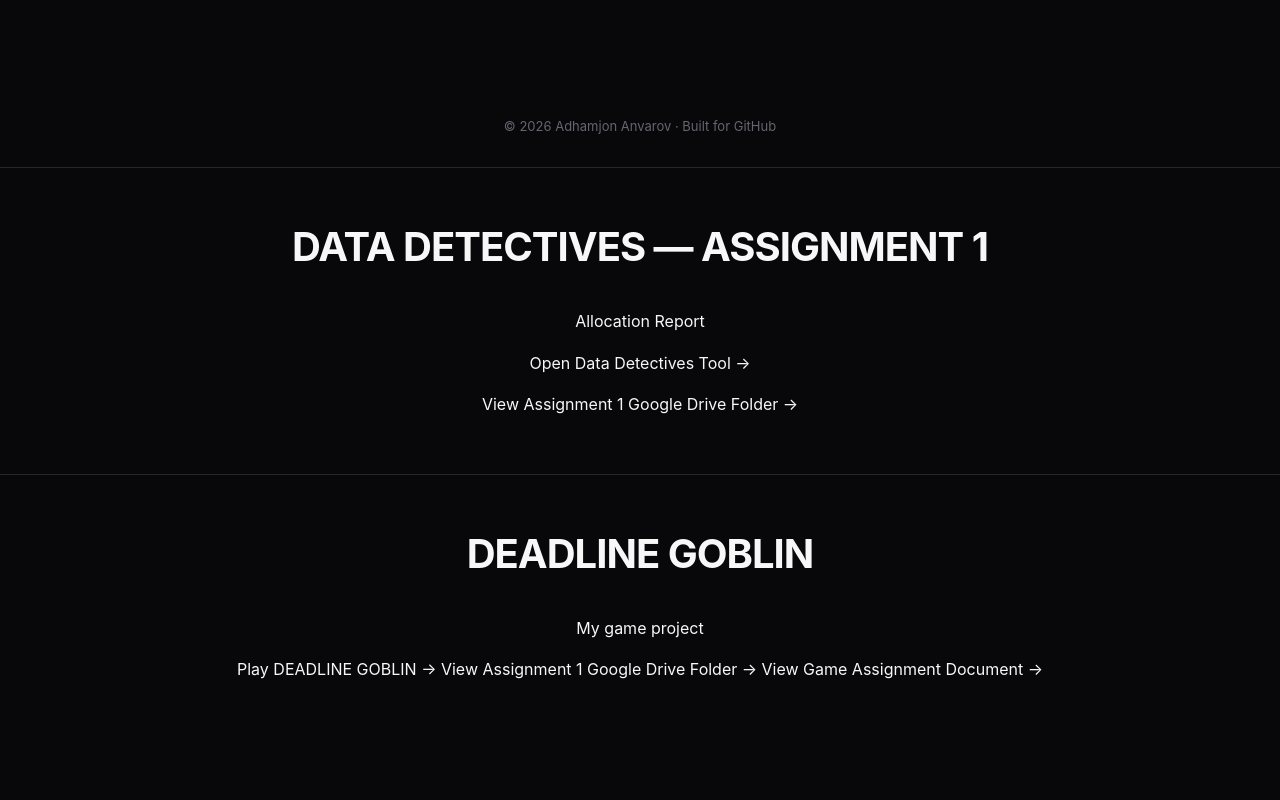
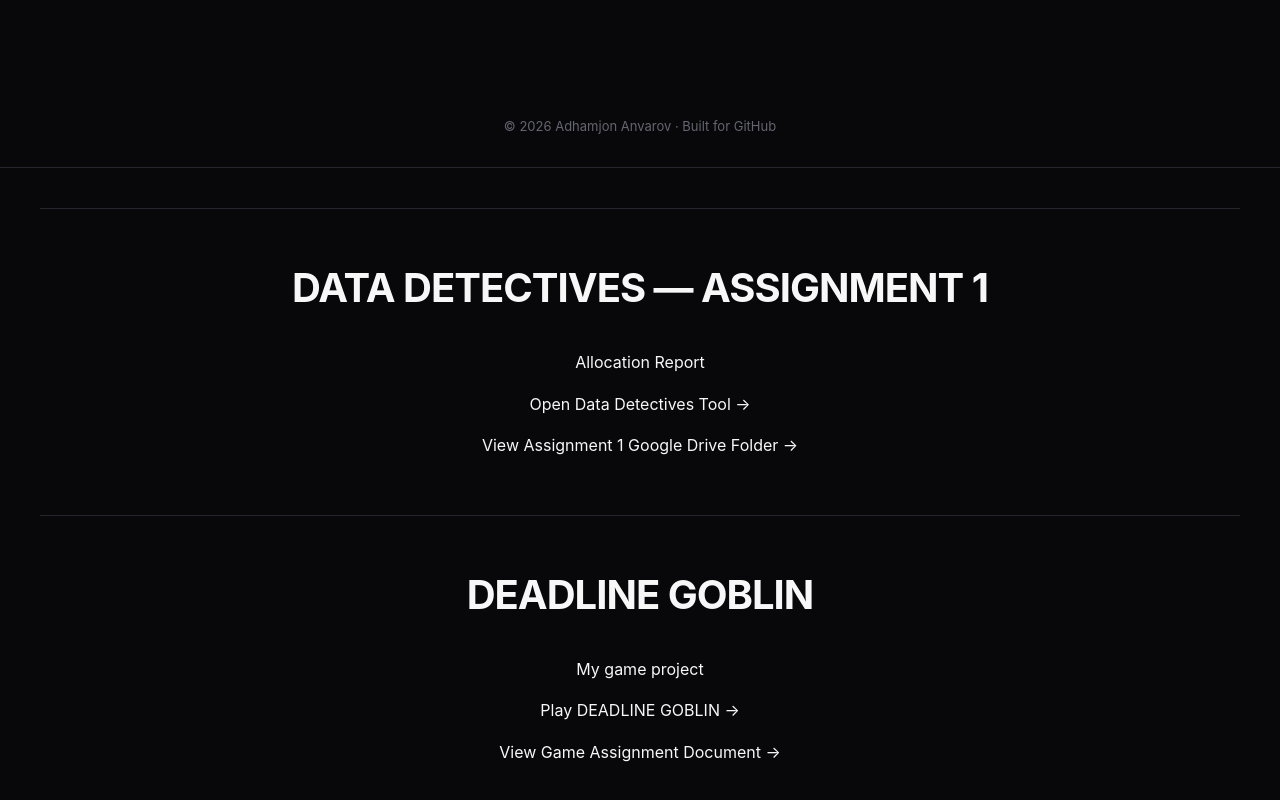
Before and after one commit to adhamjon5454/Portfolio, a plain HTML site: page index.html in a window 1280 px wide. Shown: the part 3001-3801 px from the top of the page. Before the commit the page ends 3740 px from the top, so only its background shows below. Drawn offline with Linux system fonts and the light colour scheme.

Commit message:
Update index.html

```diff
--- a/index.html
+++ b/index.html
@@ -18,6 +18,7 @@
 <section id="contact" class="contact"><div class="wrap"><div class="eyebrow">05 — Let's connect</div><h2>See what I'm creating.</h2><p>Follow my journey, Korea content and latest Instagram Reels.</p><a class="ig" href="https://instagram.com/pusanlik_adham" target="_blank">@pusanlik_adham ↗</a></div></section>
 <footer>© 2026 Adhamjon Anvarov · Built for GitHub</footer>
   <section style="padding:40px;text-align:center">
+  <section style="padding:40px;text-align:center">
   <h2>DATA DETECTIVES — ASSIGNMENT 1</h2>
   <p>Allocation Report</p>
 
@@ -28,19 +29,24 @@
   </p>
 
   <p>
-    <a href="https://drive.google.com/drive/folders/1uRRdBzosHM_u8Cey7-HAFhCj7Ovl6ftw" target="_blank">
+    <a href="https://drive.google.com/drive/folders/1uRRdBzosHM_u8CEy7-HAFhCj70v16ftw" target="_blank">
       View Assignment 1 Google Drive Folder →
     </a>
   </p>
 </section>
+
 <section style="padding:40px;text-align:center">
   <h2>DEADLINE GOBLIN</h2>
   <p>My game project</p>
-  <a href="deadline_goblin.html" target="_blank">
-    Play DEADLINE GOBLIN →
-  <a href="https://drive.google.com/drive/folders/1oowZ7PQizR-05zmnFu5zhNvcV5CIMc0a?usp=share_link" target="_blank">
-    View Assignment 1 Google Drive Folder →
-</a>
+
+  <p>
+    <a href="deadline_goblin.html" target="_blank">
+      Play DEADLINE GOBLIN →
+    </a>
+  </p>
+
+  <p>
+    <a href="https://docs.google.com/document/d/1K1MOI4pvVihIRhYn68Ix13ThyorD8kZiji4nkVvTroE/edit?usp=sharing" target="_blank">
       View Game Assignment Document →
     </a>
   </p>
```
